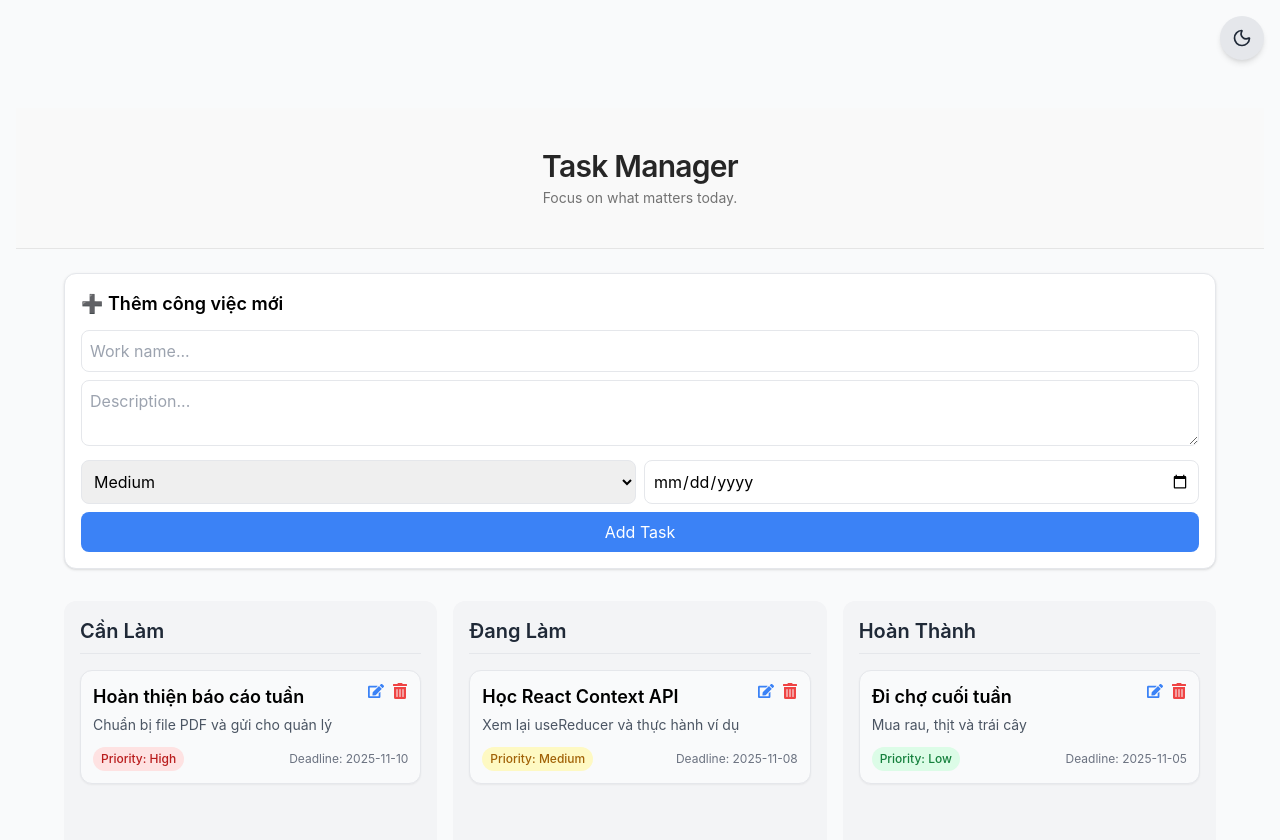
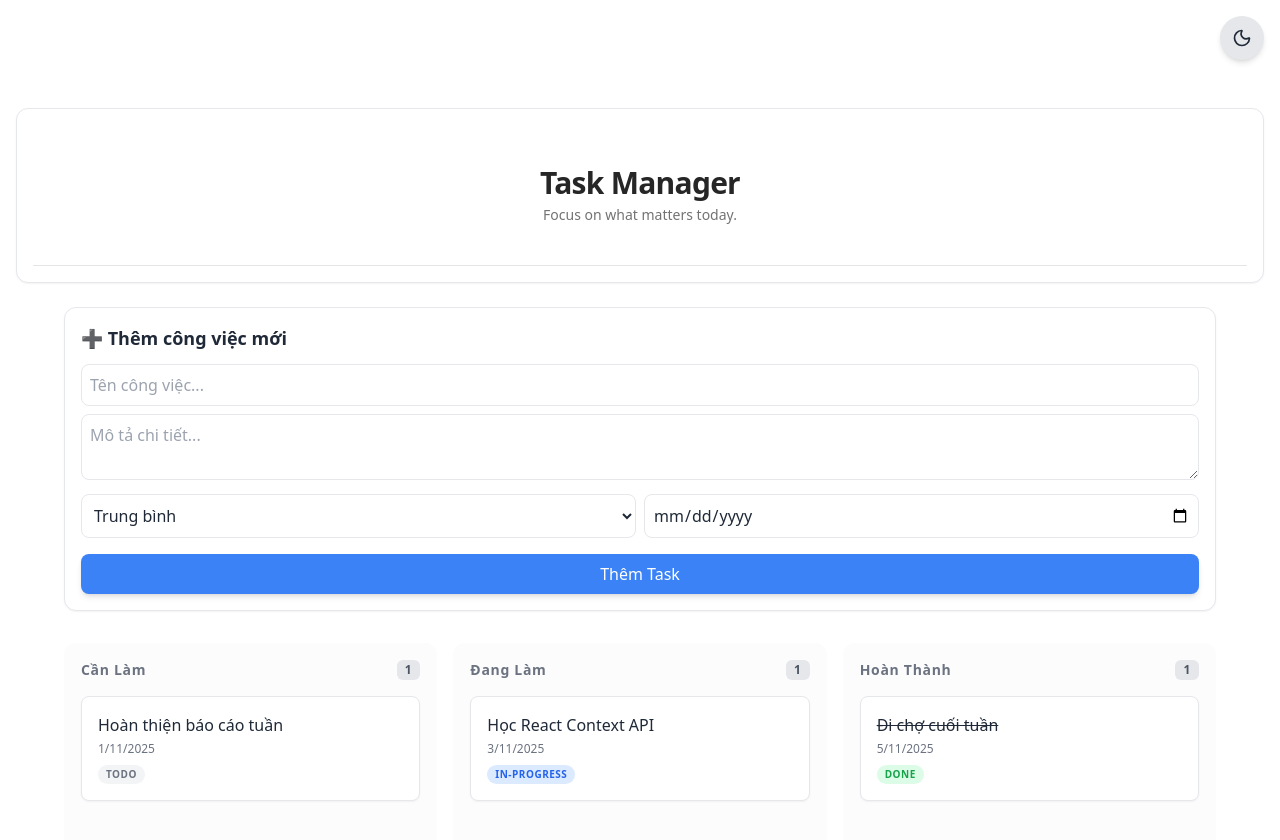
Before and after one commit to vietanh195/task-manager, a React (Create React App) app: page / in a window 1280 px wide. Shown: the top 840 px of the page. Built offline with nearby package versions, Linux system fonts and the light colour scheme.

Commit message:
Fix toggle theme + animation

```diff
--- a/package.json
+++ b/package.json
@@ -8,6 +8,7 @@
     "@testing-library/jest-dom": "^6.9.1",
     "@testing-library/react": "^16.3.0",
     "@testing-library/user-event": "^13.5.0",
+    "framer-motion": "^12.23.24",
     "lucide-react": "^0.553.0",
     "react": "^19.2.0",
     "react-dom": "^19.2.0",
--- a/src/components/AddTaskForm.jsx
+++ b/src/components/AddTaskForm.jsx
@@ -1,6 +1,7 @@
 // AddTaskForm
 
 import React, { useState } from "react";
+import { motion } from "framer-motion";
 
 const AddTaskForm = ({ onAddTask }) => {
     const [formData, setFormData] = useState ({
@@ -36,27 +37,33 @@ const AddTaskForm = ({ onAddTask }) => {
         });
     }
 
+    const inputClass = "w-full border border-gray-200 dark:border-gray-600 rounded-lg p-2 mb-2 focus:outline-none focus:ring-2 focus:ring-blue-400 bg-white dark:bg-gray-700 text-gray-800 dark:text-white placeholder-gray-400 transition-colors duration-200";
+
     return (
-        <form
+        <motion.form
+            initial={{ opacity: 0, y: -20 }}
+            animate={{ opacity: 1, y: 0 }}
+            transition={{ duration: 0.3 }}
             onSubmit={handleSubmit}
-            className="bg-white shadow rounded-xl p-4 mb-5 border border-gray-200"
+            className="bg-white dark:bg-gray-800 shadow-sm rounded-xl p-4 mb-5 border border-gray-200 dark:border-gray-700 transition-colors duration-300"
         >
-            <h2 className="font-semibold text-lg mb-3">➕ Thêm công việc mới</h2>
+            <h2 className="font-semibold text-lg mb-3 text-gray-800 dark:text-gray-200">➕ Thêm công việc mới</h2>
+
             <input
                 type="text"
                 name="title"
-                placeholder="Work name..."
+                placeholder="Tên công việc..."
                 value={formData.title}
                 onChange={handleChange}
-                className="w-full border rounded-lg p-2 mb-2 focus:outline-none focus:ring-2 focus:ring-blue-400"
+                className={inputClass}
             />
 
             <textarea
                 name="description"
-                placeholder="Description..."
+                placeholder="Mô tả chi tiết..."
                 value={formData.description}
                 onChange={handleChange}
-                className="w-full border rounded-lg p-2 mb-2 focus:outline-none focus:ring-2 focus:ring-blue-400"
+                className={inputClass}
             ></textarea>
 
             <div className="flex gap-2 mb-2">
@@ -64,29 +71,29 @@ const AddTaskForm = ({ onAddTask }) => {
                     name="priority"
                     value={formData.priority}
                     onChange={handleChange}
-                    className="border rounded-lg p-2 w-1/2"
+                    className={`${inputClass} w-1/2 cursor-pointer`}
                 >
-                    <option value='low'>Low</option>
-                    <option value='medium'>Medium</option>
-                    <option value='high'>High</option>
+                    <option value='low'>Thấp</option>
+                    <option value='medium'>Trung bình</option>
+                    <option value='high'>Cao</option>
                 </select>
 
                 <input
-                type="date"
-                name="deadline"
-                value={formData.deadline}
-                onChange={handleChange}
-                className="border rounded-lg p-2 w-1/2"
+                    type="date"
+                    name="deadline"
+                    value={formData.deadline}
+                    onChange={handleChange}
+                    className={`${inputClass} w-1/2 cursor-pointer`}
                 />
             </div>
 
             <button
                 type="submit"
-                className="bg-blue-500 hover:bg-blue-600 text-white px-4 py-2 rounded-lg w-full"
+                className="bg-blue-500 hover:bg-blue-600 text-white px-4 py-2 rounded-lg w-full font-medium transition-transform active:scale-95 shadow-md hover:shadow-lg"
             >
-                Add Task
+                Thêm Task
             </button>
-        </form>
+        </motion.form>
     );
 };
 
--- a/src/components/Board.jsx
+++ b/src/components/Board.jsx
@@ -1,5 +1,6 @@
 import React, { useState } from 'react';
 import TaskCard from './TaskCard';
+import { AnimatePresence } from "framer-motion";
 
 export default function Board({ tasks, setTasks, onDelete, onToggle, filter, search }) {
     const statuses = ["todo", "in-progress", "done"];
@@ -60,30 +61,31 @@ export default function Board({ tasks, setTasks, onDelete, onToggle, filter, sea
             {statuses.map((status) => (
                 <div
                     key={status}
-                    // --- HTML5 DROPPABLE EVENTS ---
                     onDragOver={handleDragOver}
                     onDrop={(e) => handleDrop(e, status)}
-                    // ------------------------------
-                    className={`bg-gray-100 dark:bg-gray-800 rounded-xl p-4 min-h-[400px] transition-colors duration-200 ${
-                        // Hiệu ứng khi đang kéo thả (tùy chọn)
-                        draggedTaskId ? 'border-2 border-dashed border-gray-300 dark:border-gray-600' : ''
+                    className={`bg-gray-50/50 dark:bg-gray-800/50 backdrop-blur-sm rounded-xl p-4 min-h-[400px] transition-colors duration-200 border border-transparent ${
+                        draggedTaskId ? 'border-dashed border-blue-300 dark:border-blue-700 bg-blue-50/30' : ''
                     }`}
                 >
-                    <h2 className="font-semibold capitalize mb-4 text-xl text-gray-800 dark:text-gray-200 border-b border-gray-200 dark:border-gray-700 pb-2">
+                    <h2 className="font-semibold capitalize mb-4 text-sm text-gray-500 dark:text-gray-400 uppercase tracking-wider flex items-center justify-between">
                         {status.replace("todo", "Cần Làm").replace("in-progress", "Đang Làm").replace("done", "Hoàn Thành")}
+                        <span className="bg-gray-200 dark:bg-gray-700 text-gray-600 dark:text-gray-300 px-2 py-0.5 rounded-md text-xs">
+                             {filteredAndSearchedTasks.filter(t => t.status === status).length}
+                        </span>
                     </h2>
 
                     <div className="flex flex-col gap-3">
+                        {/* Bọc danh sách bằng AnimatePresence */}
+                        <AnimatePresence mode='popLayout'>
                             {filteredAndSearchedTasks
                                 .filter((t) => t.status === status)
                                 .map((task) => (
                                     <div
                                         key={task.id}
-                                    // --- HTML5 DRAGGABLE EVENTS ---
-                                    draggable={true} // Bật tính năng kéo
+                                        draggable={true}
                                         onDragStart={(e) => handleDragStart(e, task.id)}
-                                    // ------------------------------
-                                    className="cursor-grab active:cursor-grabbing transition-transform hover:scale-[1.02]"
+                                        // Chúng ta bỏ class wrapper cũ vì style đã nằm trong TaskCard (motion.div)
+                                        className="cursor-grab active:cursor-grabbing"
                                         style={{
                                             opacity: draggedTaskId === task.id ? 0.5 : 1
                                         }}
@@ -95,6 +97,7 @@ export default function Board({ tasks, setTasks, onDelete, onToggle, filter, sea
                                         />
                                     </div>
                                 ))}
+                        </AnimatePresence>
                     </div>
 
                     {filteredAndSearchedTasks.filter((t) => t.status === status).length === 0 && (
--- a/src/components/Header.jsx
+++ b/src/components/Header.jsx
@@ -1,14 +1,23 @@
 // Header
+import React from "react";
+import { motion } from "framer-motion";
 
 export default function Header() {
   return (
-    <header className="py-10 text-center border-b border-neutral-200 bg-[#f9f9f9]">
-      <h1 className="text-3xl font-semibold tracking-tight text-neutral-800">
-        Task Manager
-      </h1>
-      <p className="text-neutral-500 text-sm mt-1">
-        Focus on what matters today.
-      </p>
-    </header>
+    <motion.form
+      initial={{ opacity: 0, y: -20 }}
+      animate={{ opacity: 1, y: 0 }}
+      transition={{ duration: 0.3 }}
+      className="bg-white dark:bg-gray-800 shadow-sm rounded-xl p-4 mb-5 border border-gray-200 dark:border-gray-700 transition-colors duration-300"
+    >
+      <header className="py-10 text-center border-b border-neutral-200 transition-colors duration-300">
+        <h1 className="text-3xl font-semibold tracking-tight text-neutral-800 dark:text-gray-100 transition-colors duration-300">
+          Task Manager
+        </h1>
+        <p className="text-neutral-500 dark:text-gray-400 text-sm mt-1 transition-colors duration-300">
+          Focus on what matters today.
+        </p>
+      </header>
+    </motion.form>
   );
 }
--- a/src/components/TaskCard.jsx
+++ b/src/components/TaskCard.jsx
@@ -1,44 +1,51 @@
 import React from 'react';
-import { FaTrashAlt, FaEdit } from 'react-icons/fa';
+import { motion } from "framer-motion"; // Import thư viện
 
-const priorityColors = {
-    high: "bg-red-100 text-red-700",
-    medium: "bg-yellow-100 text-yellow-700",
-    low: "bg-green-100 text-green-700",
-};
+export default function TaskCard({ task, onDelete, onToggle }) {
+  return (
+    <motion.div
+      layout
+      initial={{ opacity: 0, y: 10 }}
+      animate={{ opacity: 1, y: 0 }}
+      exit={{ opacity: 0, scale: 0.9 }}
+      transition={{ duration: 0.2 }}
+      whileHover={{ scale: 1.02, boxShadow: "0px 5px 15px rgba(0,0,0,0.1)" }}
+      whileTap={{ scale: 0.98 }}
 
-const TaskCard = ({ task, onEdit, onDelete }) => {
-    return (
-        <div className='bg-gray-50 border border-gray-200 rounded-xl p-3 mb-3 shadow-sm hover:shadow-md transition'>
-            <div className='flex justify-between items-start'>
-                <h3 className='font-semibold text-lg'>{task.title}</h3>
-                <div className='flex gap-2'>
-                    <button
-                        className='text-blue-500 hover:text-blue-700'
-                        onClick={() => onEdit(task)}
-                    >
-                        <FaEdit />
-                    </button>
-                    <button
-                        className='text-red-500 hover:text-red-700'
-                        onClick={() => onDelete(task.id)}
-                    >
-                        <FaTrashAlt />
-                    </button>
-                </div>
-            </div>
+      className={`bg-white dark:bg-gray-700 p-4 rounded-lg shadow-sm border border-gray-200 dark:border-gray-600 group relative`}
+    >
+      <div className="flex justify-between items-start">
+        <div className="flex-1 cursor-pointer" onClick={() => onToggle(task.id)}>
+          <h3 className={`font-medium text-gray-800 dark:text-gray-100 mb-1 transition-all duration-200 ${
+            task.done ? 'line-through text-gray-400' : ''
+          }`}>
+            {task.title}
+          </h3>
+          <p className="text-xs text-gray-500 dark:text-gray-400">
+            {new Date(task.createdAt).toLocaleDateString('vi-VN')}
+          </p>
 
-            <div className='text-gray-600 text-sm mt-1'>{task.description}</div>
+          <span className={`inline-block mt-2 text-[10px] px-2 py-0.5 rounded-full font-semibold uppercase tracking-wider ${
+             task.status === 'done' ? 'bg-green-100 text-green-600' :
+             task.status === 'in-progress' ? 'bg-blue-100 text-blue-600' :
+             'bg-gray-100 text-gray-500'
+          }`}>
+            {task.status}
+          </span>
+        </div>
 
-            <div className='flex justify-between items-center mt-3'>
-                <span
-                    className={`px-2 py-1 rounded-full text-xs font-medium  ${priorityColors[task.priority]}`}>
-                    Priority: {task.priority.charAt(0).toUpperCase() + task.priority.slice(1)}
-                </span>
-                <span className='text-gray-500 text-xs'>Deadline: {task.deadline}</span>
-            </div>
-        </div>
-    );
-};
-
-export default TaskCard
+        <button
+          onClick={(e) => {
+            e.stopPropagation(); // Chặn sự kiện để không kích hoạt toggle
+            onDelete(task.id);
+          }}
+          className="text-gray-400 hover:text-red-500 opacity-0 group-hover:opacity-100 transition-opacity p-1"
+        >
+          <svg xmlns="http://www.w3.org/2000/svg" fill="none" viewBox="0 0 24 24" strokeWidth={1.5} stroke="currentColor" className="w-5 h-5">
+            <path strokeLinecap="round" strokeLinejoin="round" d="m14.74 9-.346 9m-4.788 0L9.26 9m9.968-3.21c.342.052.682.107 1.022.166m-1.022-.165L18.16 19.673a2.25 2.25 0 0 1-2.244 2.077H8.084a2.25 2.25 0 0 1-2.244-2.077L4.772 5.79m14.456 0a48.108 48.108 0 0 0-3.478-.397m-12 .562c.34-.059.68-.114 1.022-.165m0 0a48.11 48.11 0 0 1 3.478-.397m7.5 0v-.916c0-1.18-.91-2.164-2.09-2.201a51.964 51.964 0 0 0-3.32 0c-1.18.037-2.09 1.022-2.09 2.201v.916m7.5 0a48.667 48.667 0 0 0-7.5 0" />
+          </svg>
+        </button>
+      </div>
+    </motion.div>
+  );
+}
--- a/src/pages/Home.jsx
+++ b/src/pages/Home.jsx
@@ -6,7 +6,7 @@ import AddTaskForm from "../components/AddTaskForm";
 import Board from "../components/Board";
 import FilterBar from "../components/FilterBar";
 import { useTasks } from "../hooks/useTasks";
-// Không cần import TaskList, TaskItem, TaskInput nữa
+import { motion } from "framer-motion";
 
 export default function Home() {
   // Lỗi đã khắc phục: Giải nén setTasks từ useTasks()
@@ -20,10 +20,16 @@ export default function Home() {
   const [sortBy, setSortBy] = useState("createdAt");
 
   return (
-    // Sử dụng Dark Mode class từ ThemeContext (đã được áp dụng ở App.js)
-    <div className="min-h-screen bg-gray-50 dark:bg-gray-900 transition-colors duration-300">
+    <div className="min-h-screen bg-white dark:bg-gray-900 transition-colors duration-300 text-gray-800 dark:text-gray-100 font-sans">
       <Navbar />
-      <div className="container mx-auto px-4 py-8 max-w-7xl">
+
+        {/* Thêm hiệu ứng Fade In cho toàn bộ nội dung chính */}
+      <motion.div
+          initial={{ opacity: 0, y: 20 }}
+          animate={{ opacity: 1, y: 0 }}
+          transition={{ duration: 0.5, ease: "easeOut" }}
+          className="container mx-auto px-4 py-8 max-w-7xl"
+      >
         <Header />
 
         <div className="max-w-6xl mx-auto mt-6">
@@ -52,7 +58,7 @@ export default function Home() {
             search={search}
           />
         </div>
-      </div>
+      </motion.div>
     </div>
   );
 }
```
Also changed, not shown: 1 other file (tests, documents, lock files or other folders). Lines whose indentation alone changed are shown as unchanged.
